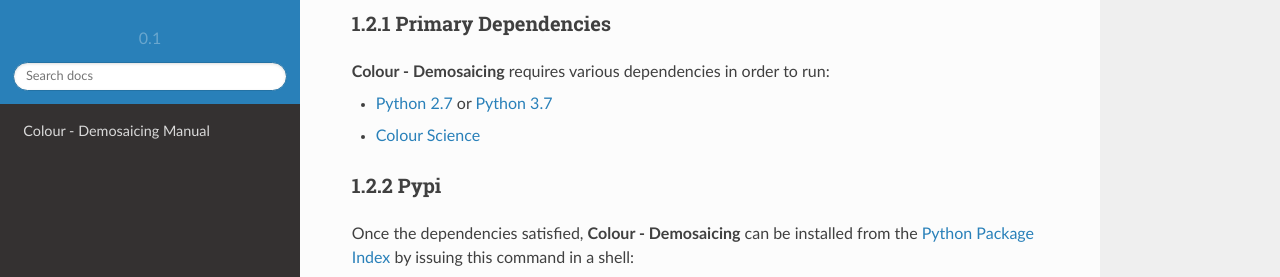
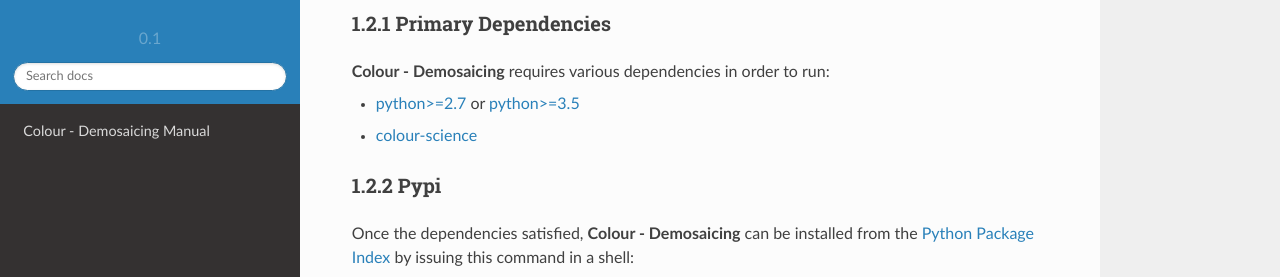
Before and after one commit to colour-science/colour-demosaicing, a Sphinx documentation site: the page built from docs/index.rst, in a window 1280 px wide and 900 px high, scrolled down 1634 px. Shown: the part 164-441 px from the top of the window. Built offline with Sphinx 7.4.7 and the Read the Docs theme 2.0.0, drawn with Linux system fonts in a browser that asks for light colours.

Commit message:
Update dependency list.

```diff
--- a/README.rst
+++ b/README.rst
@@ -58,9 +58,9 @@
 
 **Colour - Demosaicing** requires various dependencies in order to run:
 
--  `Python >= 2.7 <https://www.python.org/download/releases/>`__ or
-   `Python >= 3.5 <https://www.python.org/download/releases/>`__
--  `Colour Science <https://www.colour-science.org>`__
+-   `python>=2.7 <https://www.python.org/download/releases/>`__ or
+    `python>=3.5 <https://www.python.org/download/releases/>`__
+-   `colour-science <https://pypi.org/project/colour-science/>`__
 
 Pypi
 ^^^^
--- a/docs/index.rst
+++ b/docs/index.rst
@@ -39,9 +39,9 @@
 
 **Colour - Demosaicing** requires various dependencies in order to run:
 
--  `Python 2.7 <https://www.python.org/download/releases/>`__ or
-   `Python 3.7 <https://www.python.org/download/releases/>`__
--  `Colour Science <https://www.colour-science.org>`__
+-   `python>=2.7 <https://www.python.org/download/releases/>`__ or
+    `python>=3.5 <https://www.python.org/download/releases/>`__
+-   `colour-science <https://pypi.org/project/colour-science/>`__
 
 Pypi
 ^^^^
```
